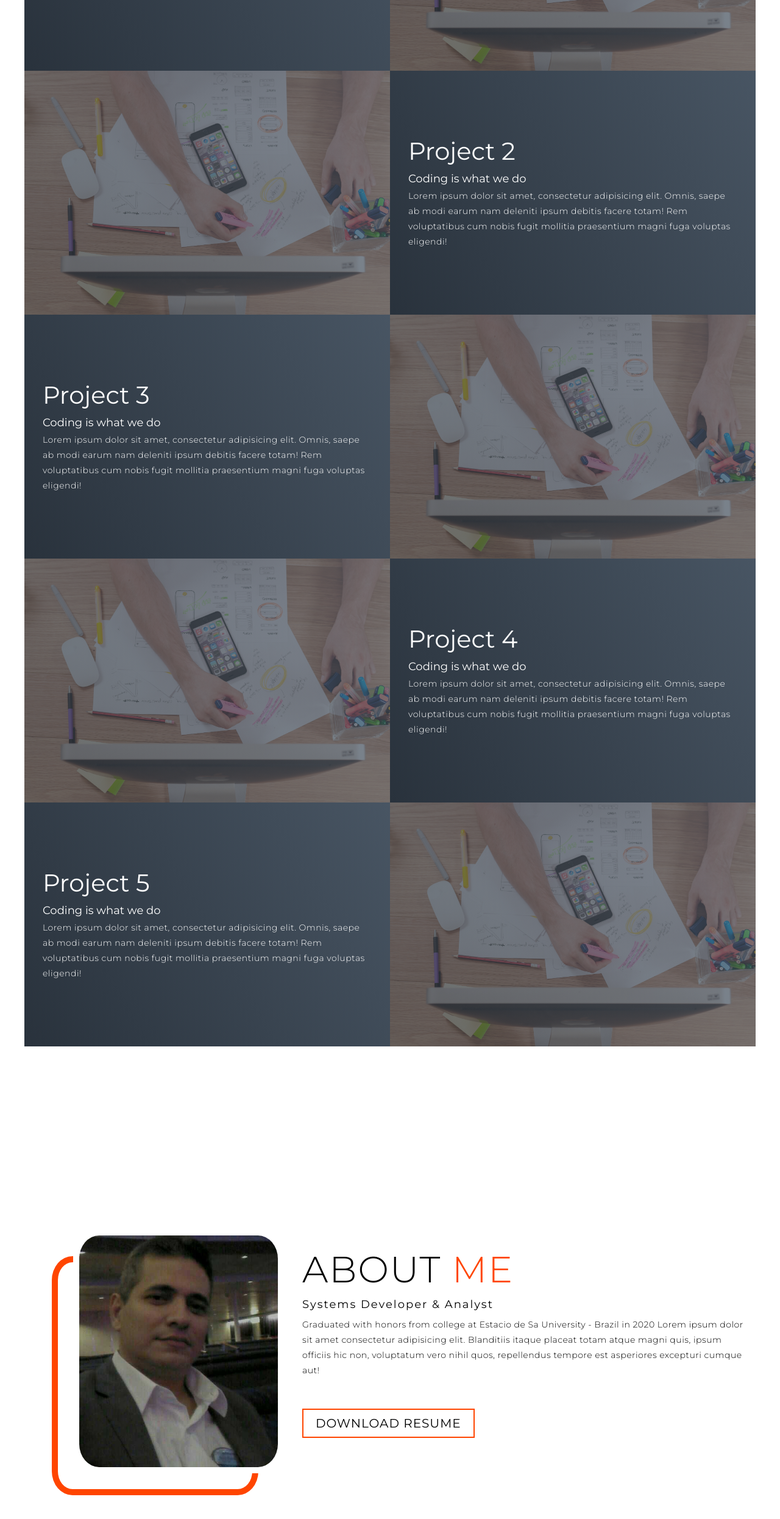
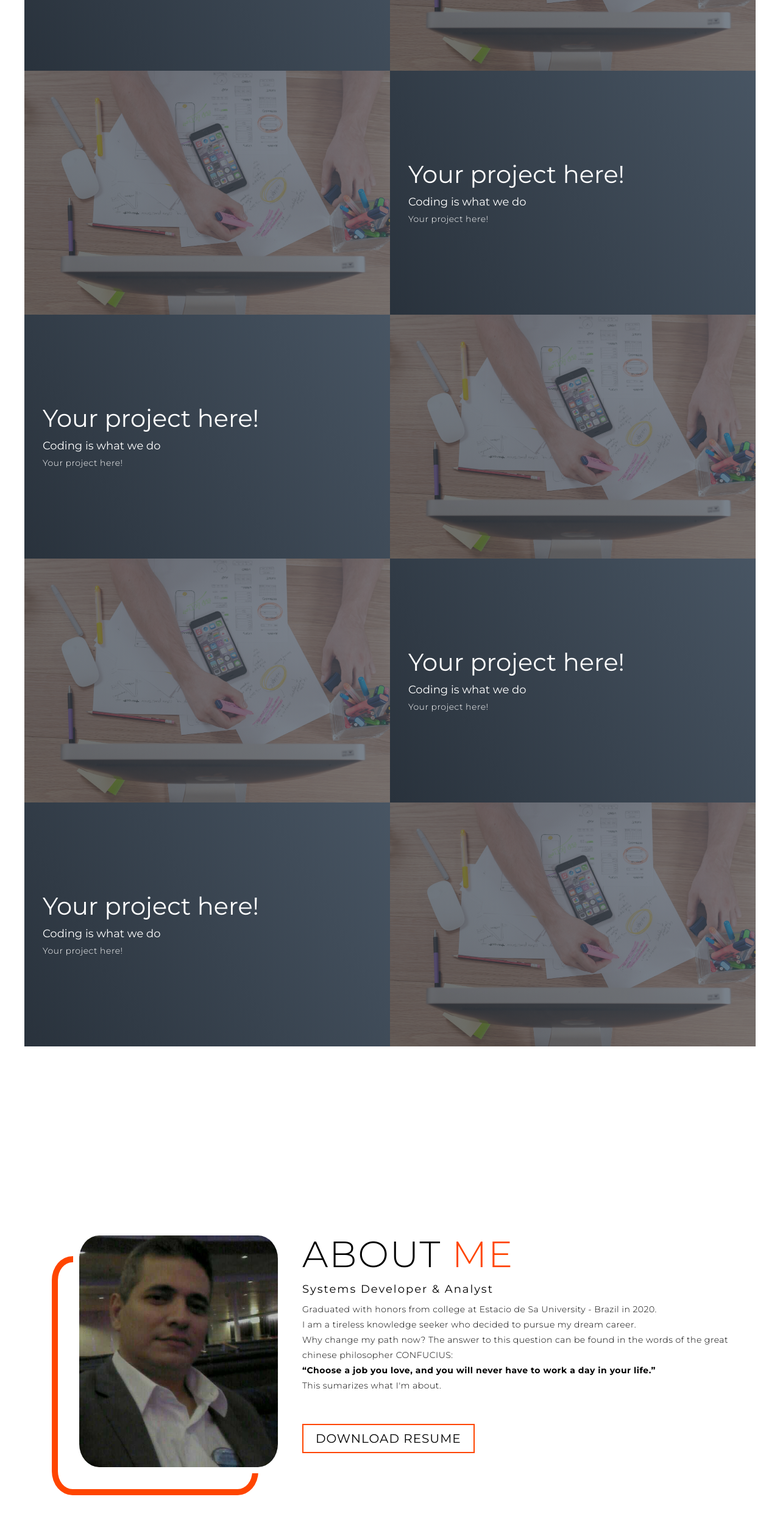
Before and after one commit to PCC87/WebDev87, a plain HTML site: page index.html in a window 1280 px wide. Shown: the part 2107-4598 px from the top of the page at 61% size. Drawn offline with Linux system fonts and the light colour scheme.

Commit message:
General update

```diff
--- a/index.html
+++ b/index.html
@@ -109,11 +109,9 @@
                 </div>
                 <div class="project-item">
                     <div class="project-info">
-                        <h1>Project 2</h1>
+                        <h1>Your project here!</h1>
                         <h2>Coding is what we do</h2>
-                        <p>Lorem ipsum dolor sit amet, consectetur adipisicing elit. Omnis, saepe ab modi earum nam
-                            deleniti ipsum debitis facere totam! Rem voluptatibus cum nobis fugit mollitia praesentium
-                            magni fuga voluptas eligendi!</p>
+                        <p>Your project here!</p>
                     </div>
                     <div class="project-img">
                         <img src="img/william-iven.jpg" alt="">
@@ -121,11 +119,9 @@
                 </div>
                 <div class="project-item">
                     <div class="project-info">
-                        <h1>Project 3</h1>
+                        <h1>Your project here!</h1>
                         <h2>Coding is what we do</h2>
-                        <p>Lorem ipsum dolor sit amet, consectetur adipisicing elit. Omnis, saepe ab modi earum nam
-                            deleniti ipsum debitis facere totam! Rem voluptatibus cum nobis fugit mollitia praesentium
-                            magni fuga voluptas eligendi!</p>
+                        <p>Your project here!</p>
                     </div>
                     <div class="project-img">
                         <img src="img/william-iven.jpg" alt="">
@@ -133,11 +129,9 @@
                 </div>
                 <div class="project-item">
                     <div class="project-info">
-                        <h1>Project 4</h1>
+                        <h1>Your project here!</h1>
                         <h2>Coding is what we do</h2>
-                        <p>Lorem ipsum dolor sit amet, consectetur adipisicing elit. Omnis, saepe ab modi earum nam
-                            deleniti ipsum debitis facere totam! Rem voluptatibus cum nobis fugit mollitia praesentium
-                            magni fuga voluptas eligendi!</p>
+                        <p>Your project here!</p>
                     </div>
                     <div class="project-img">
                         <img src="img/william-iven.jpg" alt="">
@@ -145,11 +139,9 @@
                 </div>
                 <div class="project-item">
                     <div class="project-info">
-                        <h1>Project 5</h1>
+                        <h1>Your project here!</h1>
                         <h2>Coding is what we do</h2>
-                        <p>Lorem ipsum dolor sit amet, consectetur adipisicing elit. Omnis, saepe ab modi earum nam
-                            deleniti ipsum debitis facere totam! Rem voluptatibus cum nobis fugit mollitia praesentium
-                            magni fuga voluptas eligendi!</p>
+                        <p>Your project here!</p>
                     </div>
                     <div class="project-img">
                         <img src="img/william-iven.jpg" alt="">
@@ -171,11 +163,13 @@
             <div class="col-right">
                 <h1 class="section-title">about <span>me</span></h1>
                 <h2>Systems Developer & Analyst</h2>
-                <P>Graduated with honors from college at Estacio de Sa University - Brazil in 2020 Lorem ipsum dolor sit
-                    amet
-                    consectetur adipisicing elit. Blanditiis itaque placeat totam atque magni
-                    quis, ipsum officiis hic non, voluptatum vero nihil quos, repellendus tempore est asperiores
-                    excepturi cumque aut!</P>
+                <P>Graduated with honors from college at Estacio de Sa University - Brazil in 2020. <br>
+                    I am a tireless knowledge seeker who decided to pursue my dream career. <br>
+                    Why change my path now? The answer to this question can be found in the words of the great chinese
+                    philosopher CONFUCIUS: <br>
+                    <b>“Choose a job you love, and you will never have to work a day in your life.”</b><br>
+                    This sumarizes what I'm about.
+                </P>
                 <a href="Paulo_Chaves_Resume_IT.doc" type="button" class="cta" download>Download Resume</a>
             </div>
         </div>
@@ -205,7 +199,19 @@
                         <h2><a href="mailto:w3bd3v87@gmail.com">w3bd3v87@gmail.com</a></h2>
                     </div>
                 </div>
+                <div class="contact-item">
+                    <div class="icon"><img src="img/icons8-discord-50.png" alt="Discord logo">
+                    </div>
+                    <div class="contact-info">
+                        <h1>Discord</h1>
+                        <h2> <a href="https://discordapp.com/users/W3BD3V87#8006/" target="_blank">W3BD3V87#8006</a>
+                        </h2>
+                    </div>
+                </div>
             </div>
+        </div>
+
+        </div>
         </div>
     </section>
     <!-- End of Contact Section -->
@@ -218,16 +224,16 @@
                 <h2><span>C</span>oding is our <span>P</span>assion</h2>
                 <div class="social-icon">
                     <div class="social-item">
-                        <a href="https://www.facebook.com/w3bd3v87"><img src="img/icons8-facebook-50.png"
-                                alt="Facebook logo"></a>
+                        <a href="https://www.facebook.com/Paulocesar87/" target="_blank"><img
+                                src="img/icons8-facebook-50.png" alt="Facebook logo"></a>
                     </div>
                     <div class="social-item">
-                        <a href="https://www.instagram.com/w3bd3v87/"><img src="img/icons8-instagram-50.png"
-                                alt="Facebook logo"></a>
+                        <a href="https://www.instagram.com/w3bd3v3r/" target="_blank"><img
+                                src="img/icons8-instagram-50.png" alt="Instagram logo"></a>
                     </div>
                     <div class="social-item">
-                        <a href="https://www.linkedin.com/in/paulo-césar-chaves-40a01918a"><img
-                                src="img/icons8-linkedin-50.png" alt="Facebook logo"></a>
+                        <a href="https://www.linkedin.com/in/paulo-chaves-a20352222/" target="_blank"><img
+                                src="img/icons8-linkedin-50.png" alt="LinkedIn logo"></a>
                     </div>
                 </div>
             </div>
```
Also changed, not shown: img/discord.png (added), img/icons8-discord-50.png (added).
